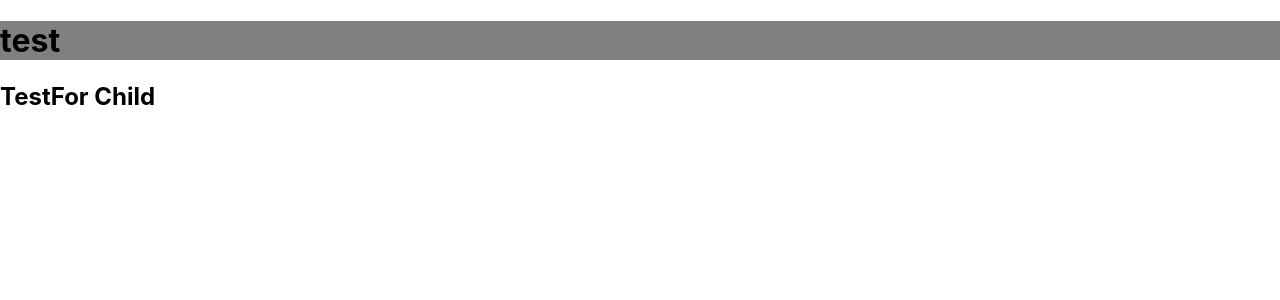
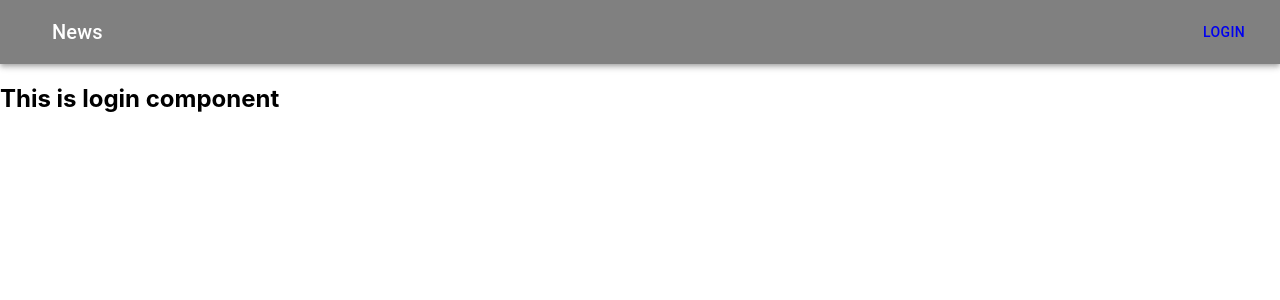
Before and after one commit to chingu-voyages/v28-bears-team-08, a React (Create React App) app: page /login in a window 1280 px wide. Shown: the top 300 px of the page. Built offline with nearby package versions, Linux system fonts and the light colour scheme.

Commit message:
testing future merging sequence to chingu

```diff
--- a/src/App.tsx
+++ b/src/App.tsx
@@ -1,13 +1,25 @@
 import { FunctionComponent } from 'react';
+import { BrowserRouter, Switch, Route } from 'react-router-dom';
+import Navbar from './Components/navbar.component';
 import './App.css';
+import { ThemeProvider } from '@material-ui/core/styles';
+import theme from './Theme/theme';
+import Login from './Components/login.component';
 
-const App: FunctionComponent = ({ children }) => {
+const App: FunctionComponent = () => {
   return (
-    <>
-      <h1 className="app">test</h1>
-      {children}
-    </>
+    <ThemeProvider theme={theme}>
+      <BrowserRouter>
+        <Navbar />
+        <Switch>
+          <Route exact path="/login" component={Login} />
+        </Switch>
+      </BrowserRouter>
+    </ThemeProvider>
   );
 };
 
 export default App;
+
+//Issue: cannot write <BroswerRouter> routers without endpoints. If UIDriver handles all network calls, then I need a better clarity into the UI Driver to make the front-end work with it.
+//Issue:
--- /dev/null
+++ b/src/Components/login.component.tsx
@@ -0,0 +1,9 @@
+import { FunctionComponent } from 'react';
+
+export interface Props {}
+
+const Login: FunctionComponent = () => {
+  return <h2>This is login component</h2>;
+};
+
+export default Login;
--- /dev/null
+++ b/src/Components/navbar.component.tsx
@@ -0,0 +1,52 @@
+import { FunctionComponent } from 'react';
+import { Link } from 'react-router-dom';
+import { setFlagsFromString } from 'v8';
+import { createStyles, makeStyles, Theme } from '@material-ui/core/styles';
+import {
+  AppBar,
+  Toolbar,
+  Typography,
+  IconButton,
+  Button,
+} from '@material-ui/core';
+
+// export interface Navbar Props {
+
+// }
+
+const useStyles = makeStyles((theme) => ({
+  root: {
+    flexGrow: 1,
+    backgroundColor: theme.palette.background.default,
+  },
+  menuButton: {
+    marginRight: theme.spacing(2),
+  },
+  title: {
+    flexGrow: 1,
+  },
+}));
+
+const Navbar: FunctionComponent = () => {
+  const classes = useStyles();
+  return (
+    <AppBar className={classes.root} position="static">
+      <Toolbar>
+        <IconButton
+          edge="start"
+          className={classes.menuButton}
+          color="inherit"
+          aria-label="menu"
+        ></IconButton>
+        <Typography variant="h6" className={classes.title}>
+          News
+        </Typography>
+        <Link to="/login">
+          <Button color="inherit">Login</Button>
+        </Link>
+      </Toolbar>
+    </AppBar>
+  );
+};
+
+export default Navbar;
--- /dev/null
+++ b/src/Theme/theme.ts
@@ -0,0 +1,9 @@
+import { createMuiTheme } from '@material-ui/core';
+
+const theme = createMuiTheme({
+  palette: {
+    background: { default: 'grey' },
+  },
+});
+
+export default theme;
--- a/src/index.tsx
+++ b/src/index.tsx
@@ -6,9 +6,7 @@ import reportWebVitals from './reportWebVitals';
 
 ReactDOM.render(
   <React.StrictMode>
-    <App>
-      <h2>TestFor Child</h2>
-    </App>
+    <App />
   </React.StrictMode>,
   document.getElementById('root')
 );
```
Also changed, not shown: package.json (+7 -0 lines), 1 other file (tests, documents, lock files or other folders).
